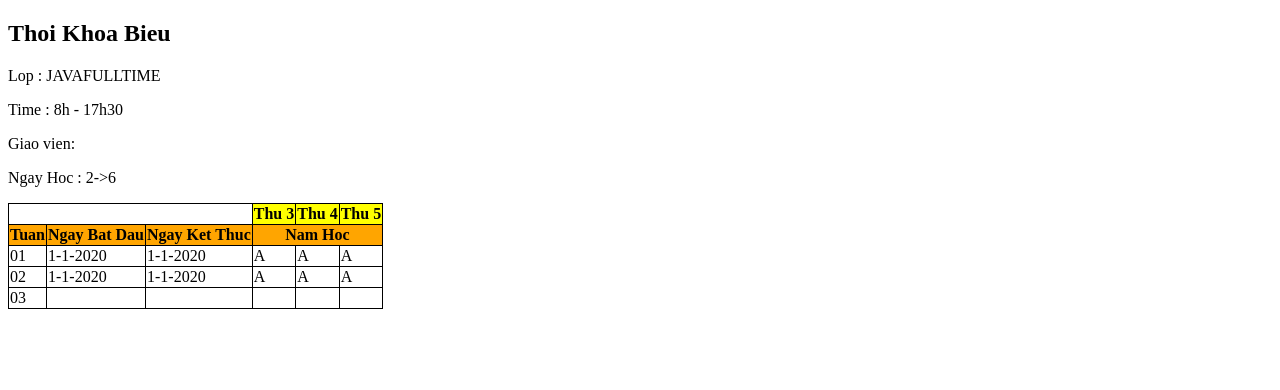
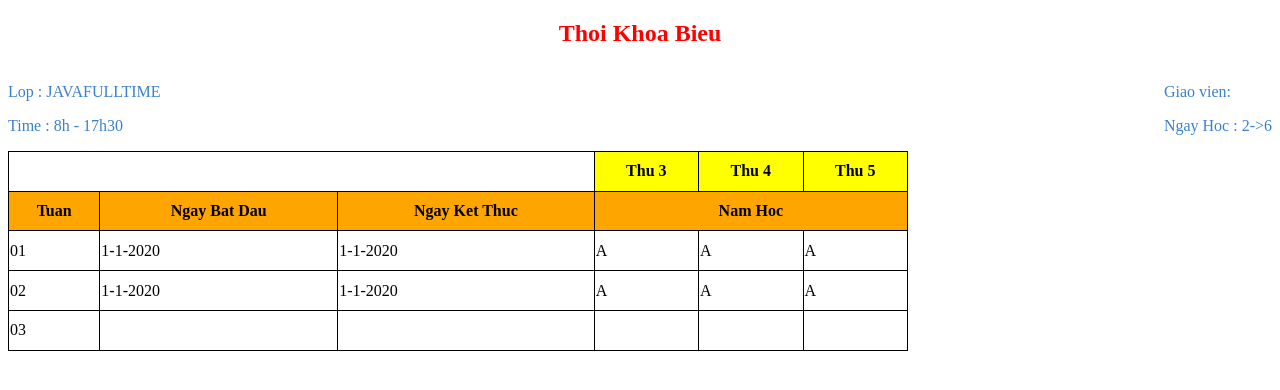
Before and after one commit to tranxuyen08/Java-FullStack-FrontEnd-Basic, a plain HTML site: page ex04.html in a window 1280 px wide. Drawn offline with Linux system fonts and the light colour scheme.

Commit message:
update file ex 04

```diff
--- a/ex04.html
+++ b/ex04.html
@@ -8,35 +8,39 @@
   <title>Document</title>
 </head>
 <style>
-  table{
+  table {
     border: 1px solid;
     border-collapse: collapse;
 
   }
-  th{
-    border: 1px solid;
-  }
-  td{
+
+  th {
     border: 1px solid;
   }
 
+  td {
+    border: 1px solid;
+  }
 </style>
+
 <body>
   <section>
-    <h2>Thoi Khoa Bieu</h2>
+    <h2 style="text-align: center; color: red;">Thoi Khoa Bieu</h2>
+    <div style="display: flex;justify-content: space-between;">
       <div>
-      <p>
+        <p style="color: rgb(59, 128, 207);">
           Lop : JAVAFULLTIME
         </p>
-      <p>Time : 8h - 17h30</p>
+        <p style="color: rgb(59, 128, 207);">Time : 8h - 17h30</p>
       </div>
       <div>
-      <p>
+        <p style="color: rgb(59, 128, 207);">
           Giao vien:
         </p>
-      <p>Ngay Hoc : 2->6</p>
+        <p style="color: rgb(59, 128, 207);">Ngay Hoc : 2->6</p>
       </div>
-    <table>
+    </div>
+    <table style="width: 900px; height: 200px;">
       <tr>
         <th colspan="3"></th>
         <th bgcolor="yellow">Thu 3</th>
```
Lines whose indentation alone changed are shown as unchanged.
